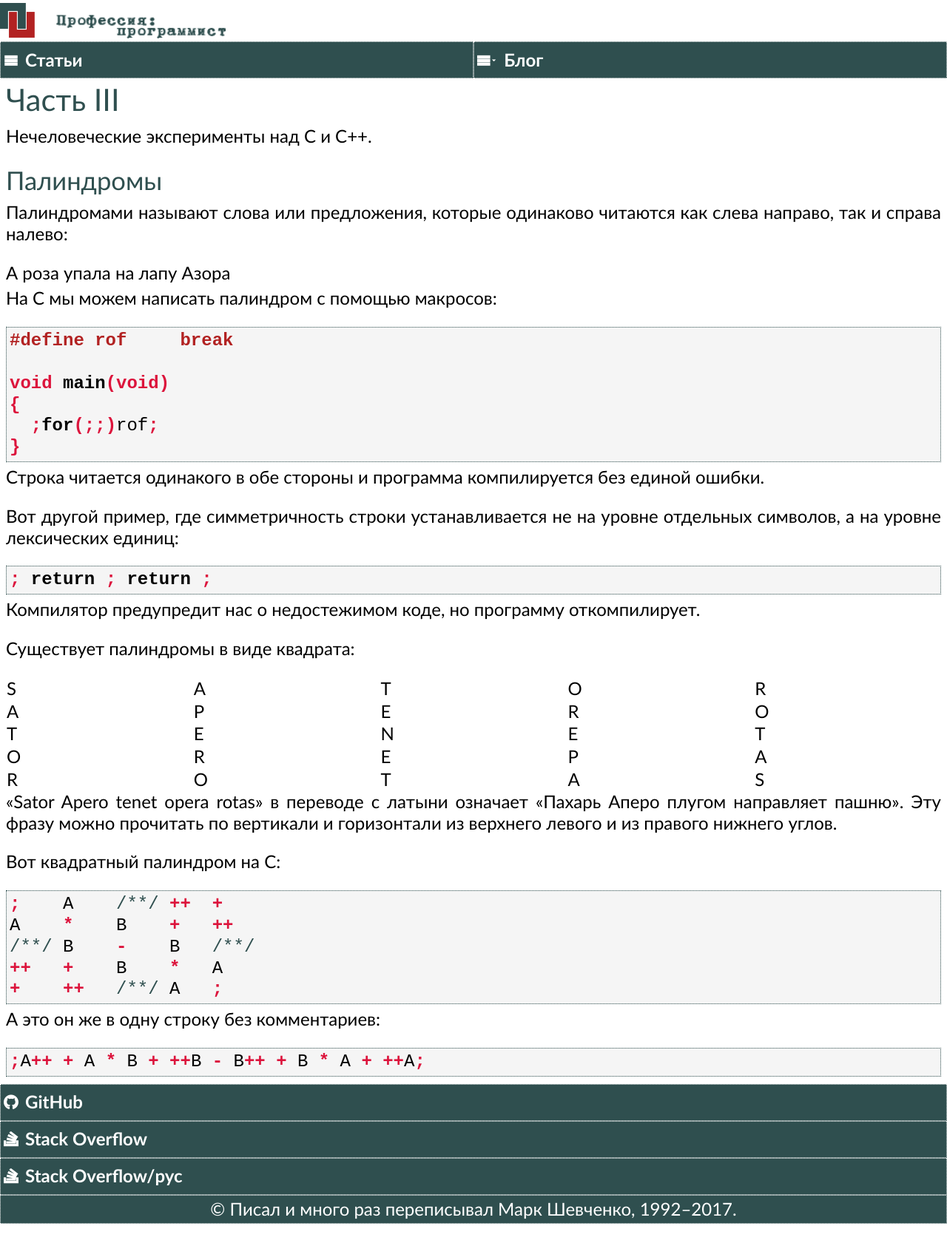
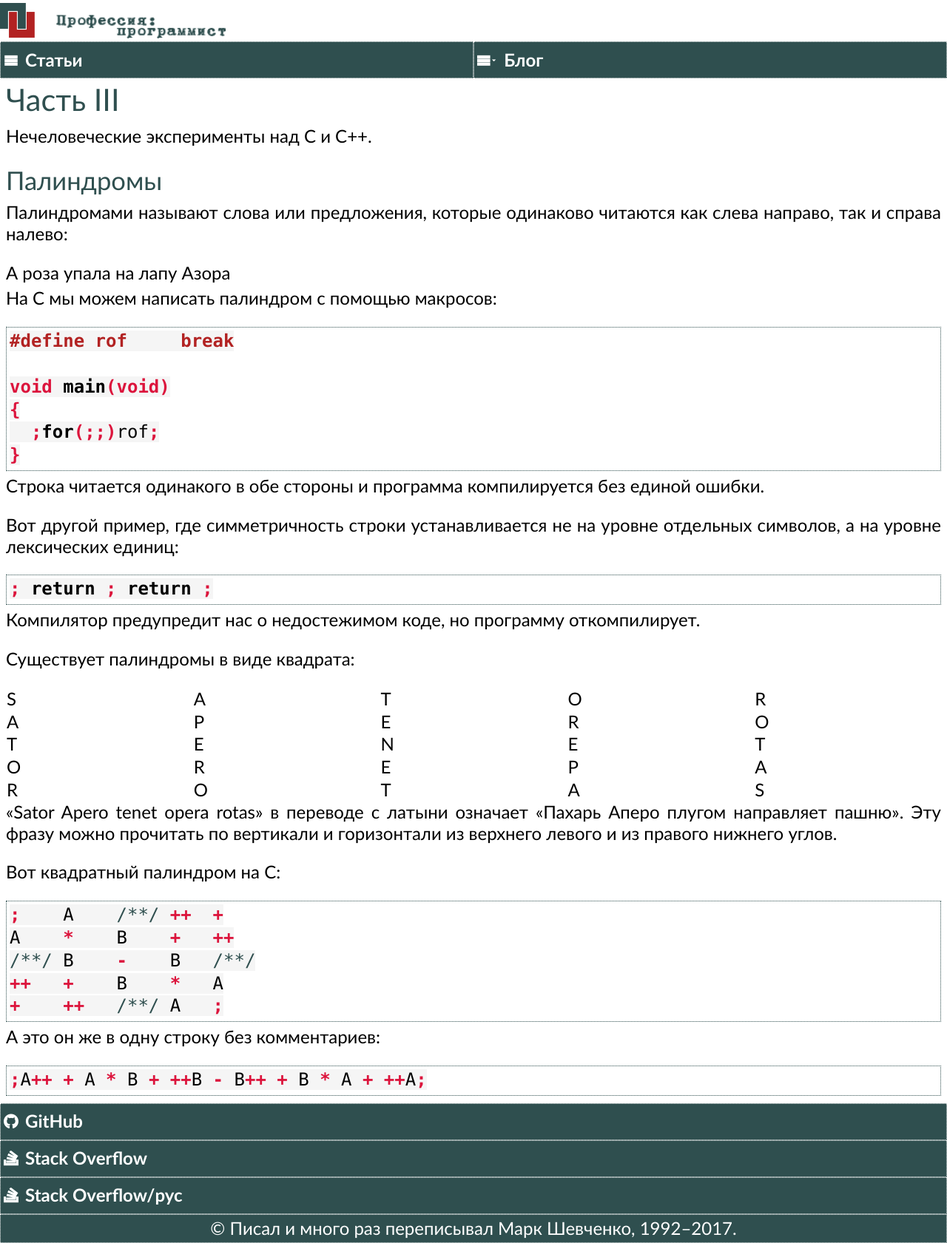
Before and after one commit to markshevchenko/markshevchenko.github.io, a Jekyll site: the page built from articles/c-book-of-problems/3.md, in a window 1280 px wide. Shown: the whole page at 74% size. Built offline with Jekyll 4.4.1, drawn with Linux system fonts in a browser that asks for light colours; some web fonts are replaced; our own code applies the rules of GitHub Pages for plain Markdown files; before the commit the page ends 1655 px from its top, so only the background shows below that.

Commit message:
Битва с CSS продолжается второй час.

```diff
--- a/_sass/layout.scss
+++ b/_sass/layout.scss
@@ -169,8 +169,7 @@ a:visited {
   color: $brand-color-dark;
 }
 
-.highlighter-rouge,
-pre.highlite > code {
+code {
   font-family: $monospace-font-family;
 
   background-color: $grey-color-light;
```
